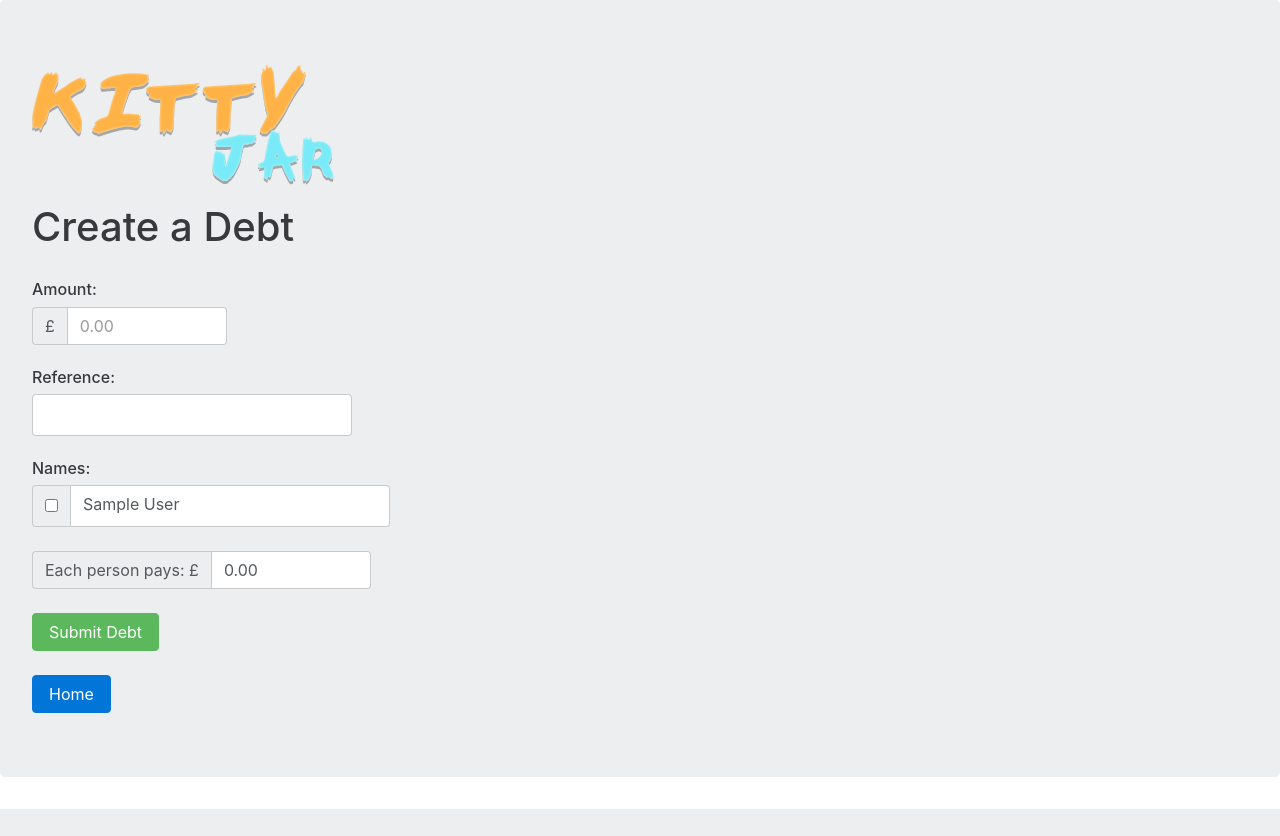
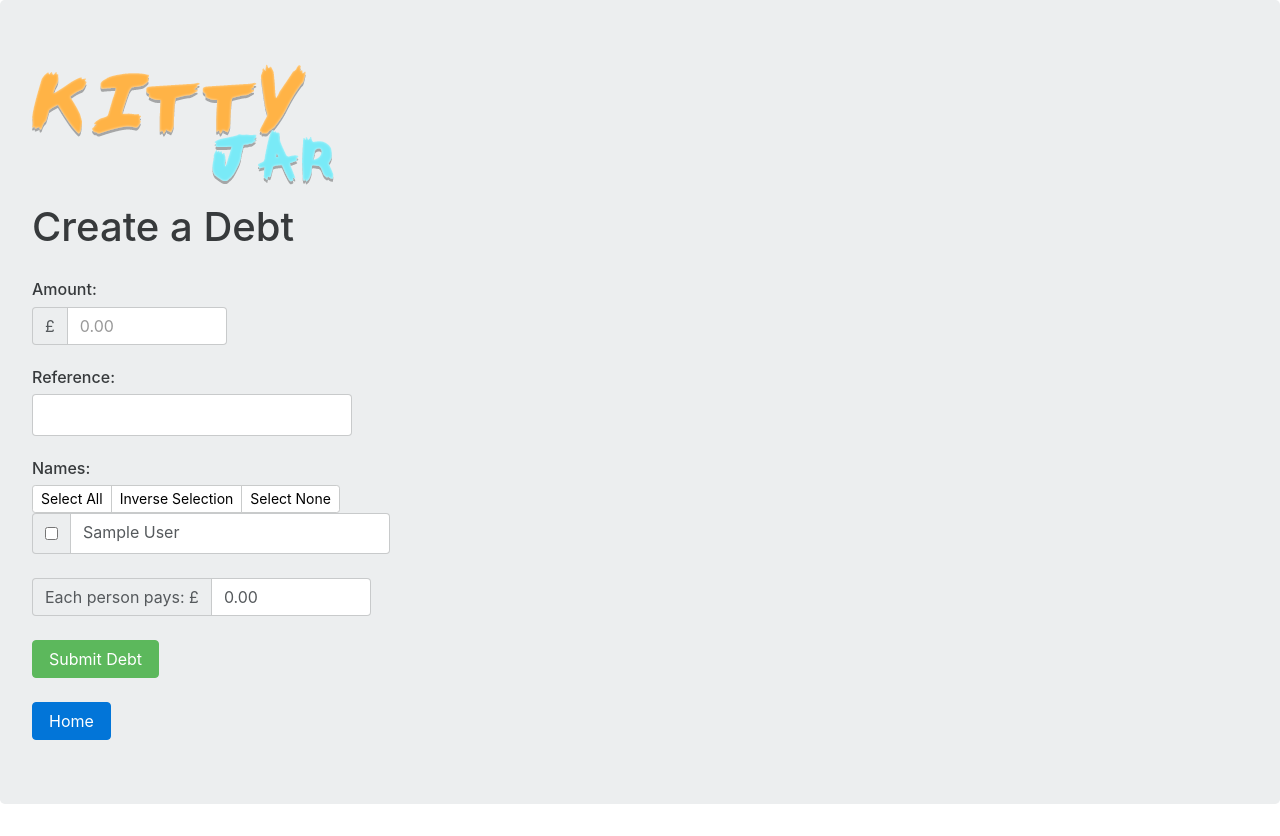
Before and after one commit to RoryCrispin/KittyJar, a PHP site: page /createDebt.php in a window 1280 px wide. Before the commit the page ends 809 px from the top, so only its background shows below. Run offline with PHP 8.4, Linux system fonts and the light colour scheme; tables that the repository leaves empty or names only in its code hold one stand-in row (values such as "Sample post"); some libraries are stand-ins or nearby versions.

Commit message:
Added selection buttons and created variable for group size

```diff
--- a/createDebt.php
+++ b/createDebt.php
@@ -38,12 +38,22 @@
         <br/>
     <!-- LOOP FOR ADDING MEMBERS -->
     <h6>Names:</h6>
+
+        <div class="btn-group btn-group-sm" role="group">
+            <button type="button" onclick = 'selectAllFunction()' class="btn btn-default whiteBut">Select All</button>
+            <button type="button" onclick = 'selectInverseFunction()' class="btn btn-default whiteBut">Inverse Selection</button>
+            <button type="button" onclick = 'selectNoneFunction()' class="btn btn-default whiteBut">Select None</button>
+        </div>
+
+
     <?php
         $groupID = 1;
         $sql = "SELECT name FROM User WHERE groupID = ". $groupID . " ORDER BY name";
         $result = $conn->query($sql);
+        $numOfMembers = 0;
         if($result->num_rows > 0){
             while($row = $result->fetch_array()){
+                $numOfMembers++;
                 echo ("<div class='row'>
                             <div class='col-lg-6'>
                                 <div class='input-group'>
@@ -57,6 +67,7 @@
             }
         } else
             echo('fail');
+        //echo($numOfMembers);
     ?>
     <!-- LOOP END-->
     </form>
@@ -67,23 +78,53 @@
     </div>
 
     <script>
+        var totalMembers = <?php echo($numOfMembers); ?> ;
+
         function checkBoxTest(){
             var box = document.getElementsByName('checkbox');
             var textOut = document.getElementById('eachAmount');
             var debtValue = document.getElementById('debtAmount').value;
             var numMembers = 0;
-            //TODO: DON'T HARD CODE MAX NUMBER
-            for(var i = 0; i < 2; i++){
+            for(var i = 0; i < totalMembers; i++){
                 if(box[i].checked){
                     numMembers++;
                 }
             }
-            console.log(numMembers);
             if(numMembers > 0 && debtValue > 0){
                 textOut.textContent = (debtValue / numMembers).toFixed(2);
             } else
                 textOut.textContent = '0.00';
 
+        }
+
+        function selectAllFunction(){
+            var box = document.getElementsByName('checkbox');
+            for(var i = 0; i < totalMembers; i++){
+                box[i].checked = true;
+            }
+
+            checkBoxTest();
+        }
+
+        function selectNoneFunction(){
+            var box = document.getElementsByName('checkbox');
+            for(var i = 0; i < totalMembers; i++){
+                box[i].checked = false;
+            }
+
+            checkBoxTest();
+        }
+
+        function selectInverseFunction(){
+            var box = document.getElementsByName('checkbox');
+            for(var i = 0; i < totalMembers; i++){
+                if(box[i].checked)
+                    box[i].checked = false;
+                else
+                    box[i].checked = true;
+            }
+
+            checkBoxTest();
         }
 
         function validateDebtAmount(evt) {
--- a/css/createDebt.css
+++ b/css/createDebt.css
@@ -8,3 +8,14 @@
     height: 2.6REM!important;
     display: inline;
 }
+
+.whiteBut {
+    /*background-color: #eceeef !important;*/
+    background-color: #FFFFFF !important;
+    border-color: #c9cbcb !important;
+}
+
+.whiteBut:active, .btn-success.active,
+.open > .btn-success.dropdown-toggle {
+    color: #868888 !important;
+}
```
